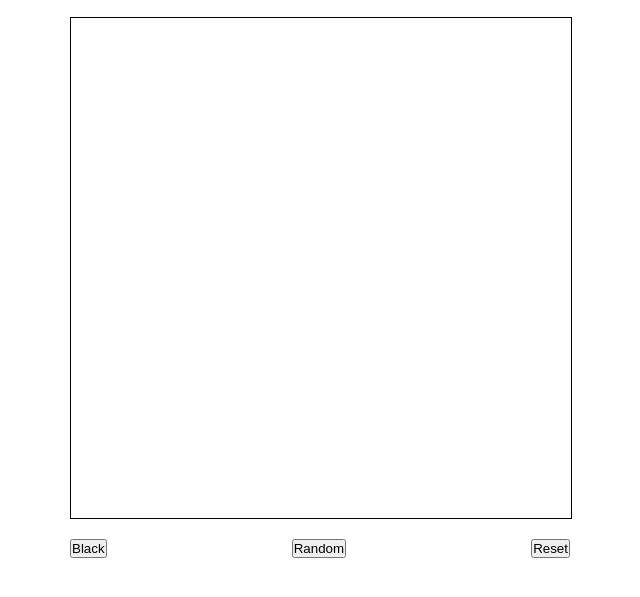
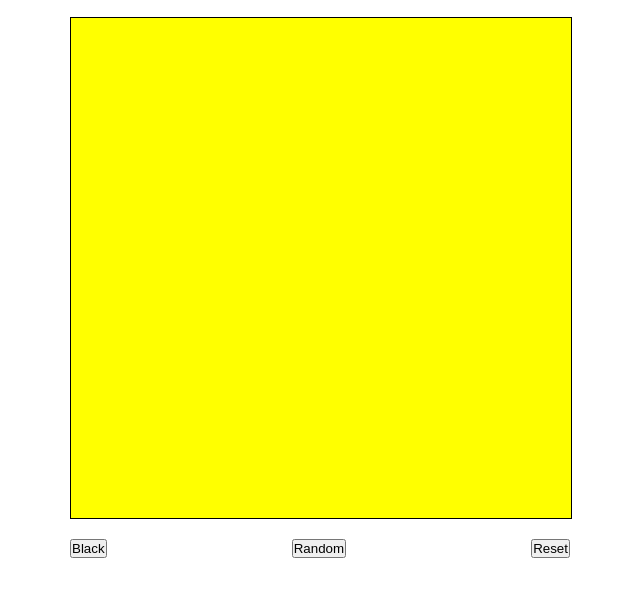
Before and after one commit to TsHypno/odin-etch-a-sketch, a plain HTML site: page index.html in a window 1280 px wide. Shown: the part 59-656 px from the top of the page, without its empty margins (319-959 px from the left). Drawn offline with Linux system fonts and the light colour scheme.

Commit message:
createBoard Function

```diff
--- a/index.html
+++ b/index.html
@@ -11,7 +11,7 @@
                 <h6>Select the size</h6>
                 <button id="popup">Select</button>
             </div>
-            <div class="container"></div>
+            <div class="board"></div>
             <div class="footer">
                 <button>Black</button>
                 <button>Random</button>
--- a/script.js
+++ b/script.js
@@ -0,0 +1,21 @@
+document.addEventListener("DOMContentLoaded", function(){
+    createBoard(32);
+    console.log("HI");
+
+})
+
+function createBoard(size){
+    let board = document.querySelector(".board");
+
+    board.style.gridTemplateColumns = `repeat(${size}, 1fr)`;
+    board.style.gridTemplateRows = `repeat(${size}, 1fr)`;
+
+    let numDivs = size * size;
+
+    for(let i = 0; i < numDivs; i++){
+        let div = document.createElement("div");
+        div.style.backgroundColor = "yellow";
+        board.insertAdjacentElement("beforeend", div);
+
+    }
+}
--- a/styles.css
+++ b/styles.css
@@ -28,7 +28,7 @@ body{
     margin-top: 20px;
 }
 
-.container{
+.board{
     width: 500px;
     height: 500px;
     display: grid;
```
